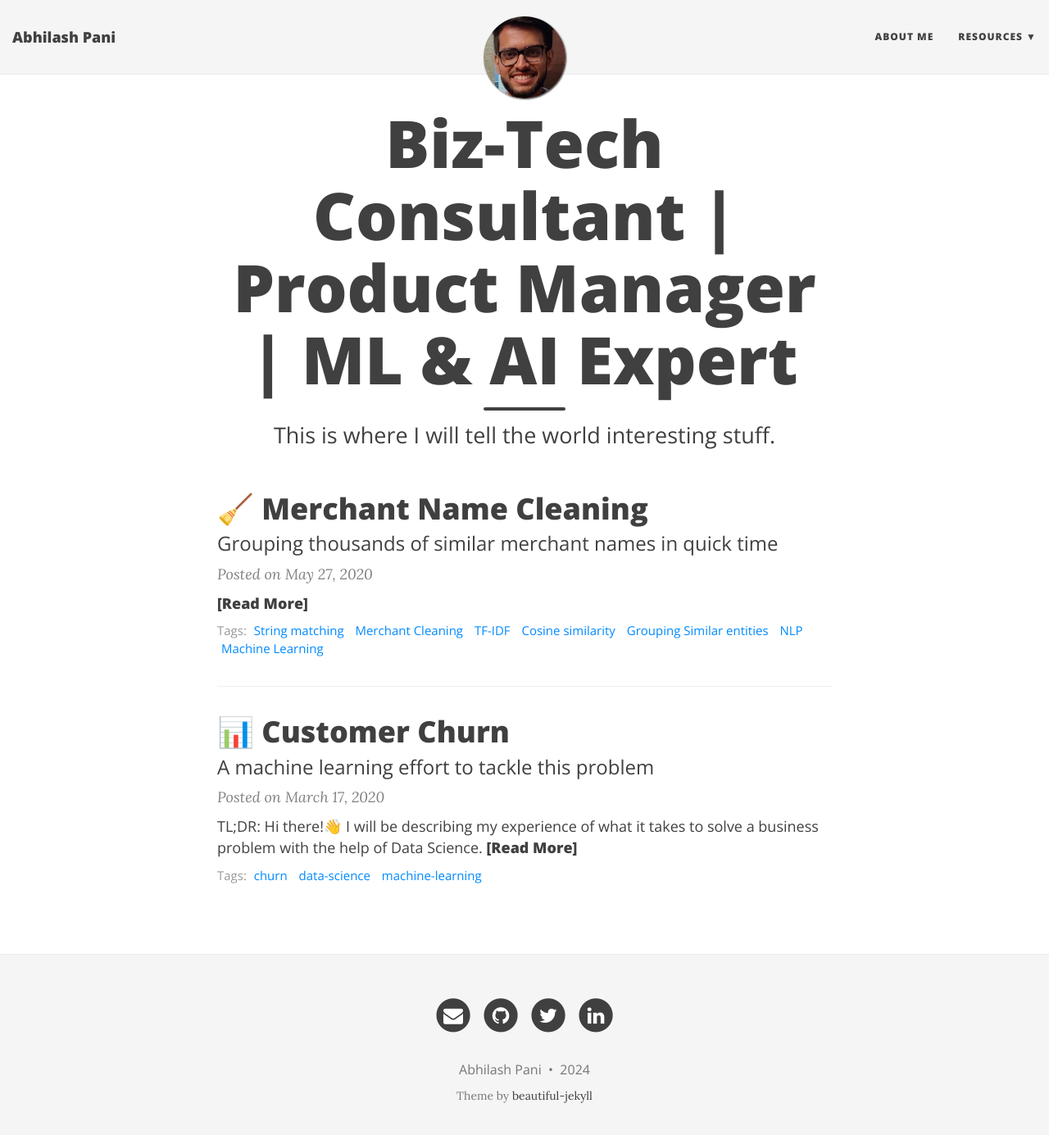
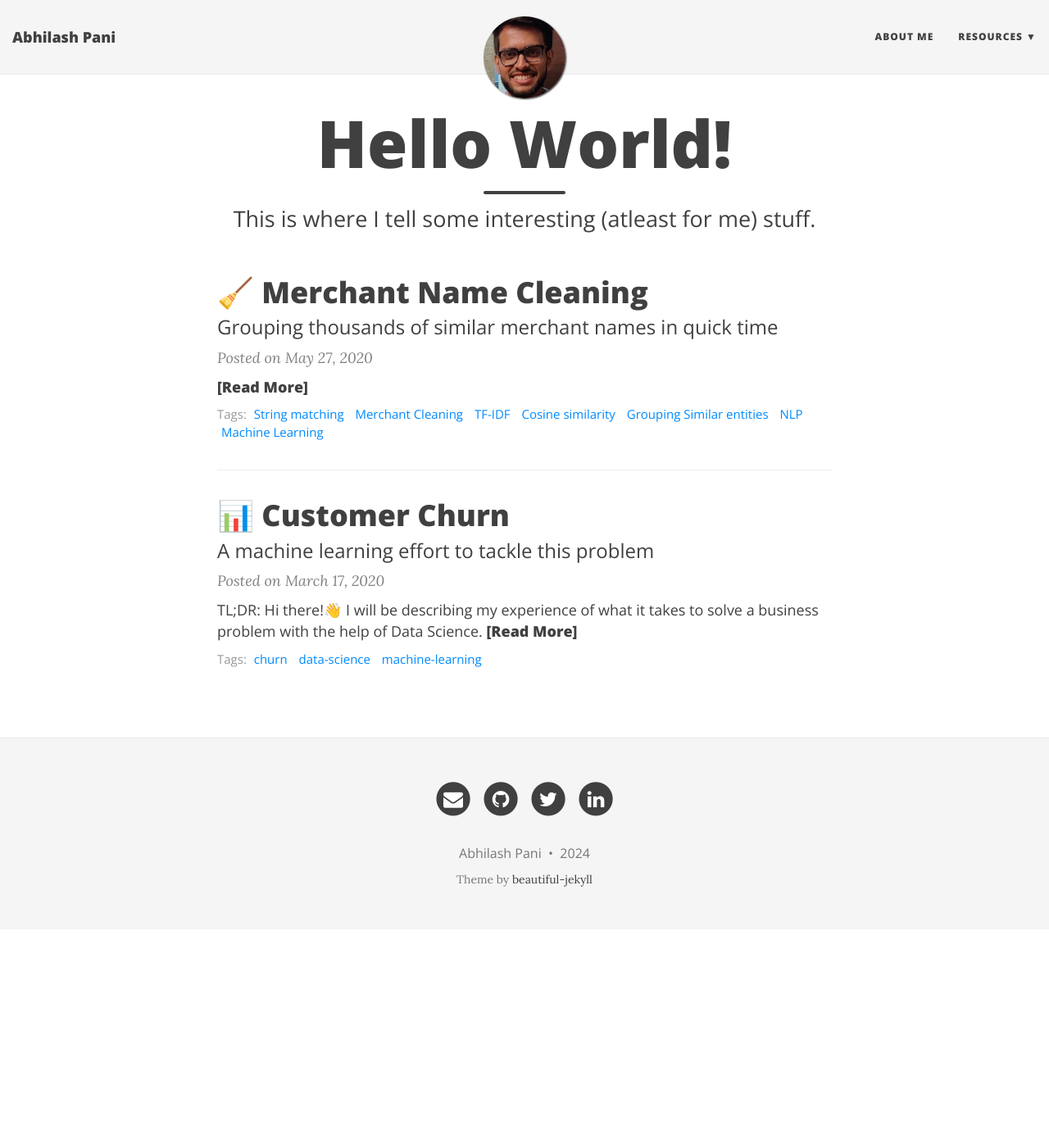
Before and after one commit to 1pani/1pani.github.io, a Jekyll site: the page built from index.html, in a window 1280 px wide and 1398 px high. Shown: the top 1385 px of the window at 82% size. Built offline with Jekyll 4.4.1, drawn with Linux system fonts in a browser that asks for light colours; nearby versions of some CDN libraries; the list of posts is cut into pages by our own code.

Commit message:
updated title for landing page

```diff
--- a/index.html
+++ b/index.html
@@ -1,7 +1,7 @@
 ---
 layout: page
-title: Biz-Tech Consultant | Product Manager | ML & AI Expert
-subtitle: This is where I will tell the world interesting stuff.
+title: Hello World!
+subtitle: This is where I tell some interesting (atleast for me) stuff.
 use-site-title: true
 ---
 
```
